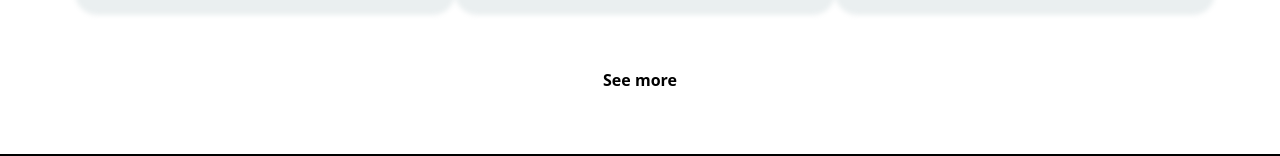
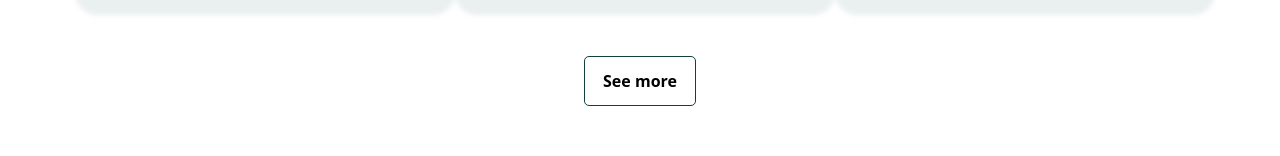
Before and after one commit to asif2508/Elite-reviews, a React (Create React App) app: page / in a window 1280 px wide. In both pictures the pointer is over the button "See more". Shown: the part 860-1016 px from the top of the page. Built offline with nearby package versions, Linux system fonts and the light colour scheme.

Commit message:
button hover fixed

```diff
--- a/src/components/Home/Home.css
+++ b/src/components/Home/Home.css
@@ -47,4 +47,5 @@
 .navigate-btn:hover{
     background-color: white;
     color: black;
+    border: 1px solid rgb(16, 63, 63);
 }
```
